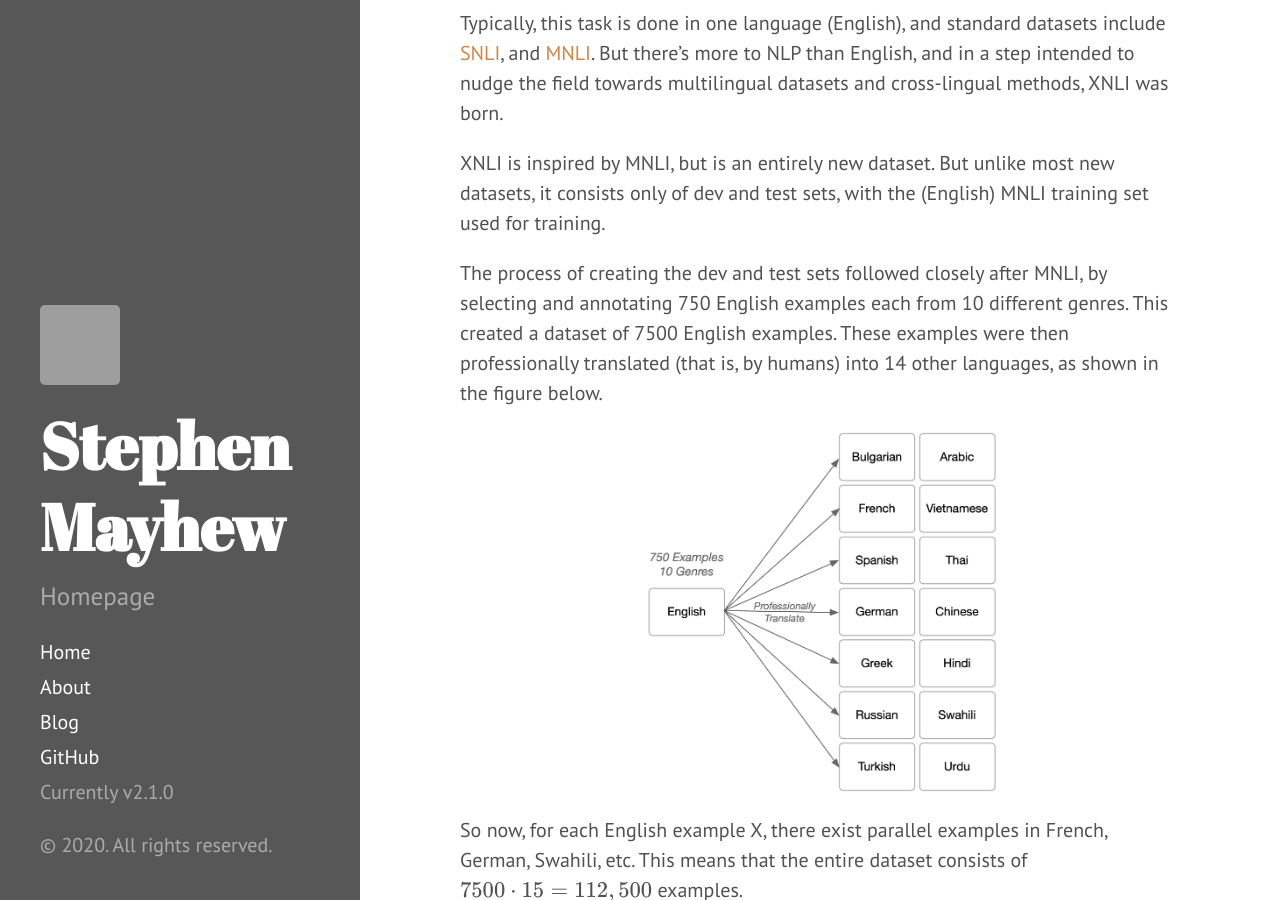
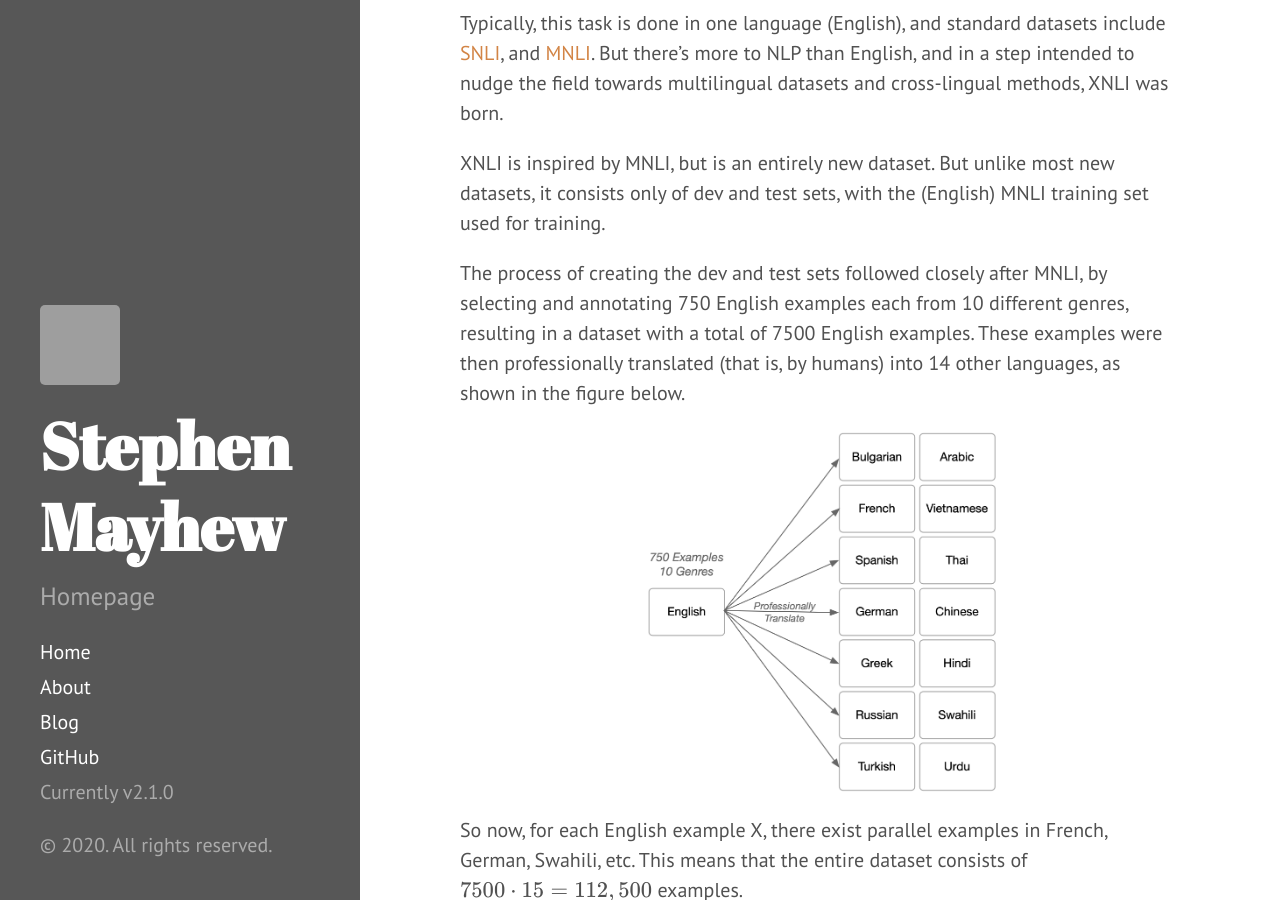
Before and after one commit to mayhewsw/mayhewsw.github.io, a Jekyll site: the page built from _posts/2020-11-26-xnli-details.md, in a window 1280 px wide and 900 px high, scrolled down 1022 px. Built offline with Jekyll 4.4.1, drawn with Linux system fonts in a browser that asks for light colours; formulas are drawn with MathJax 3; comment, search, counter and statistics services are not loaded; grey boxes are pictures that could not be loaded.

Commit message:
XNLI edits

```diff
--- a/_posts/2020-11-26-xnli-details.md
+++ b/_posts/2020-11-26-xnli-details.md
@@ -67,7 +67,7 @@
 
 XNLI is inspired by MNLI, but is an entirely new dataset. But unlike most new datasets, it consists only of dev and test sets, with the (English) MNLI training set used for training.
 
-The process of creating the dev and test sets followed closely after MNLI, by selecting and annotating 750 English examples each from 10 different genres. This created a dataset of 7500 English examples. These examples were then professionally translated (that is, by humans) into 14 other languages, as shown in the figure below.
+The process of creating the dev and test sets followed closely after MNLI, by selecting and annotating 750 English examples each from 10 different genres, resulting in a dataset with a total of 7500 English examples. These examples were then professionally translated (that is, by humans) into 14 other languages, as shown in the figure below.
 
 <img width="50%" style="margin-left: auto; margin-right: auto;" src="/assets/XNLI-creation.png">
 
@@ -83,13 +83,13 @@
 
 The original paper, and [several](https://arxiv.org/pdf/1901.07291.pdf) [works](https://arxiv.org/pdf/1911.02116.pdf) [since](https://arxiv.org/pdf/2010.11934.pdf), evaluate on the dataset in at least three distinct ways, as outlined in the figure below.
 
+<img src="/assets/XNLI-baselines.png">
+
 In the **Standard** way, cross-lingual methods train on English MNLI and test on the XNLI dataset, as is. One model must transfer to Bulgarian, and Hindi, and Vietnamese, etc. I call this "**Standard**" because the purpose of the dataset is to provide a benchmark for cross-lingual language understanding.
 
 Then there are two translation-based baselines. The intuition here is that if machine translation were perfect, then the need for cross-lingual methods would more or less go away. Just translate any data into English, and throw RoElBERPT3a at it. (By the way, one counterargument here is efficiency issues. When doing information retrieval, it would be inconvenient to translate the entire internet into English).
 
 The two baselines are either to translate the many languages in the test data into English (**Translate Test**), or the English training data into many languages (**Translate Train**). The quality of translation in each case depends on the source/target language, but also on the state-of-the-art in translation methods, so it should probably be periodically reevaluated.
-
-<img src="/assets/XNLI-baselines.png">
 
 There are several usage paradigms in the **Translate Train** case. One may train 15 monolingual models (as reported in [XLM-R](https://arxiv.org/pdf/1911.02116.pdf)), or train one big multilingual model (as in [mT5](https://arxiv.org/pdf/2010.11934.pdf). Note: not technically cross-lingual since the target language is present in the training data).
 
```
